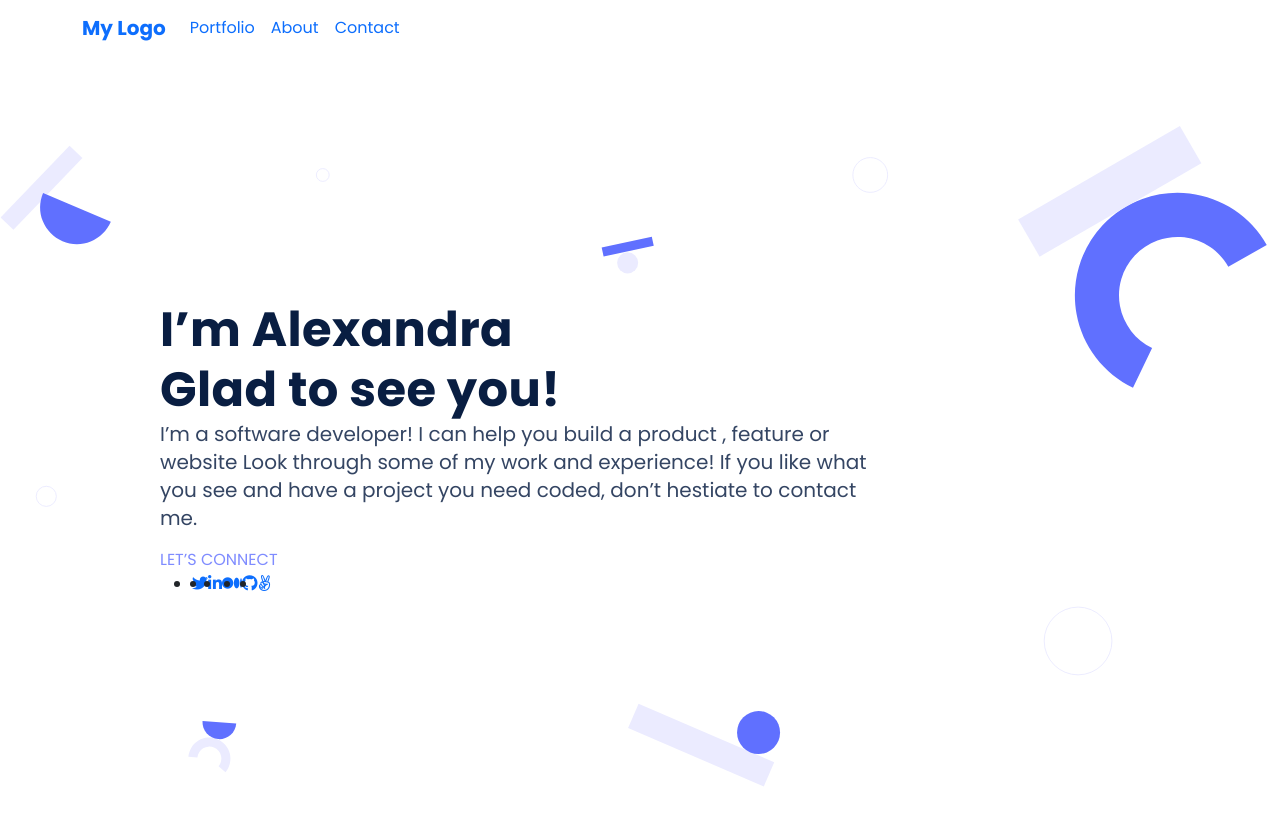
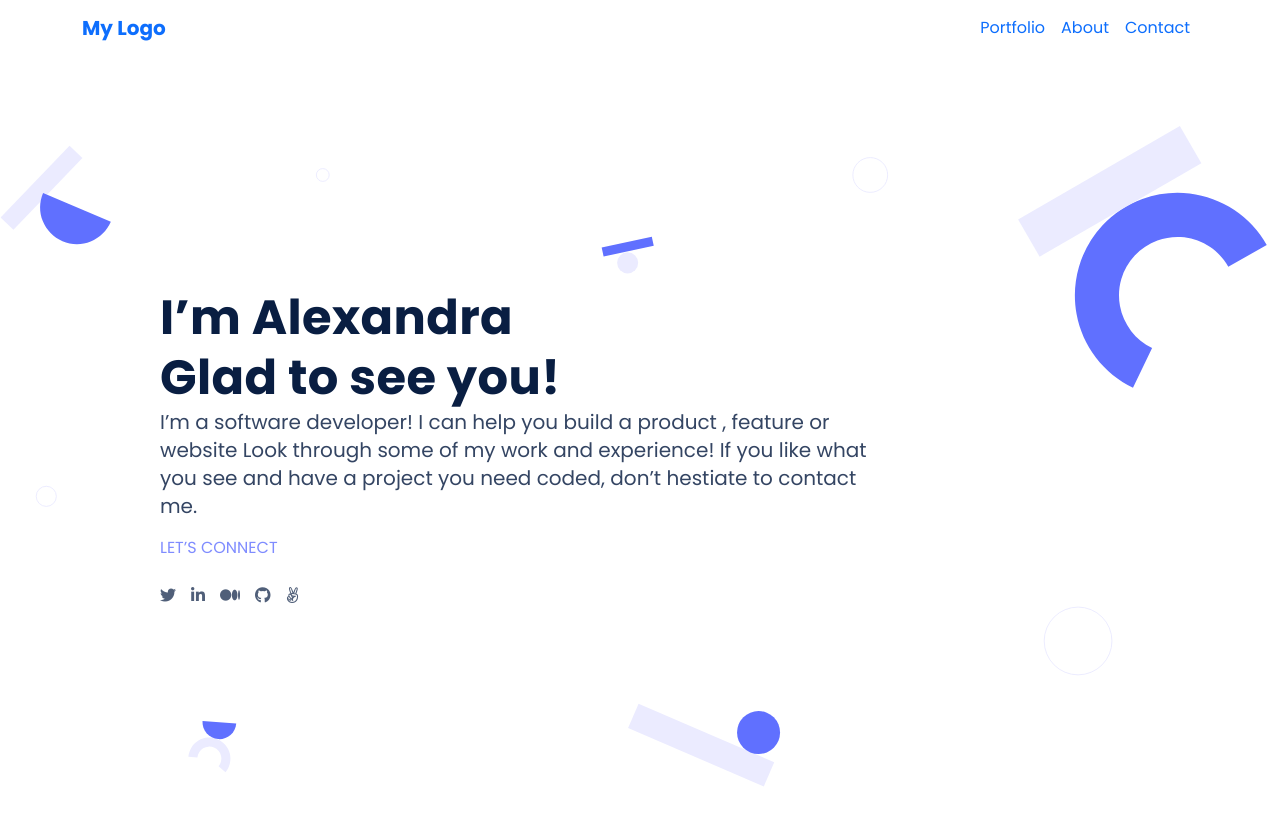
Before and after one commit to boniface193/try-bootstrap, a website: page index.html in a window 1280 px wide. Drawn offline with nearby package versions, Linux system fonts and the light colour scheme.

Commit message:
bootstrap header completed

```diff
--- a/index.html
+++ b/index.html
@@ -23,7 +23,7 @@
           </button>
         </div>
 
-        <div class="collapse navbar-collapse" id="navbarSupportedContent">
+        <div class="d-sm-block d-none" id="navbarSupportedContent">
           <ul class="navbar-nav me-auto mb-2 mb-lg-0">
             <li class="nav-item"><a href="#" aria-current="page" class="nav-link active">Portfolio</a></li>
             <li class="nav-item"><a href="#" class="nav-link">About</a></li>
@@ -47,7 +47,8 @@
         <div class="connect fw--500">
           LET’S CONNECT
         </div>
-        <ul class="d-flex text-decoration-none">
+
+        <ul class="d-flex px-0 icon mt-4">
           <li><a href="#"><i class="fa-brands fa-twitter"></i></a></li>
           <li><a href="#"><i class="fa-brands fa-linkedin-in"></i></a></li>
           <li><a href="#"><i class="fa-brands fa-medium"></i></a></li>
--- a/style.css
+++ b/style.css
@@ -4,6 +4,8 @@
 * {
   font-family: 'Poppins', sans-serif;
   font-style: normal;
+  margin: 0;
+  padding: 0;
 }
 
 .ws--500 {
@@ -48,6 +50,14 @@
   color: #7f8cff;
 }
 
-.text-decoration-none li a {
-  text-decoration: none;
+ul li {
+  list-style-type: none;
 }
+
+.icon li {
+  margin-right: 15px;
+}
+
+.fa-brands {
+  color: #505F79;
+}
```
